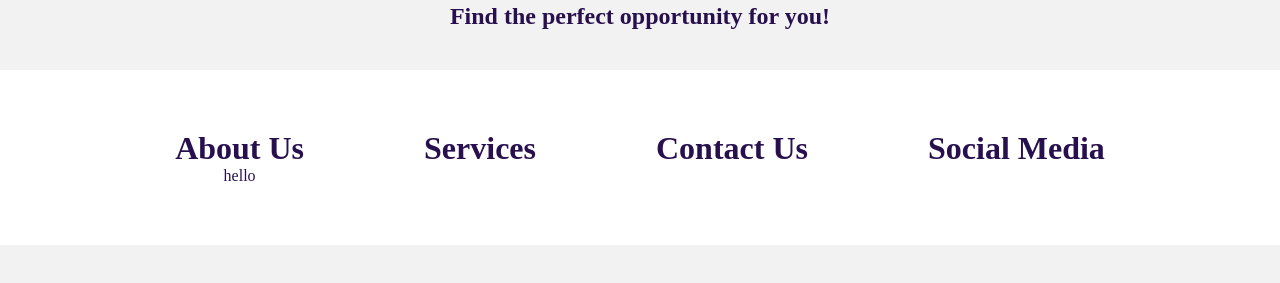
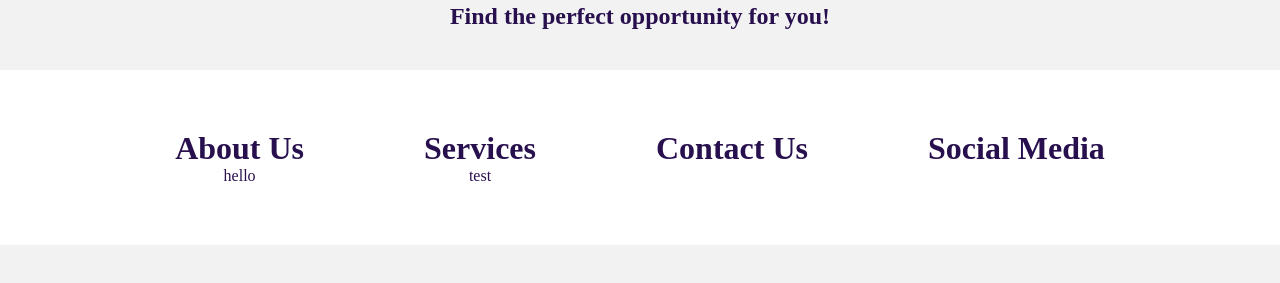
Before and after one commit to MaximBacar/soen341, a React (Create React App) app in the folder we-job/: page / in a window 1280 px wide. Shown: the part 605-888 px from the top of the page. Built offline with nearby package versions, Linux system fonts and the light colour scheme.

Commit message:
testing because ive been using the wrong account

```diff
--- a/we-job/src/Components/footer.css
+++ b/we-job/src/Components/footer.css
@@ -32,6 +32,7 @@
 
 #services {
   color: #28104e;
+  flex-direction: column;
   display: flex;
   padding: 60px;
 }
--- a/we-job/src/Components/footer.js
+++ b/we-job/src/Components/footer.js
@@ -12,6 +12,7 @@ function Footer() {
         </div>
         <div id="services">
           <h1>Services</h1>
+          <p>test</p>
         </div>
         <div id="contact">
           <h1>Contact Us</h1>
--- a/we-job/src/Components/navbar.css
+++ b/we-job/src/Components/navbar.css
@@ -2,7 +2,6 @@
   background-color: white;
   height: 80px;
   display: flex;
-
   align-items: center;
   font-size: 1.2rem;
   position: sticky;
```
